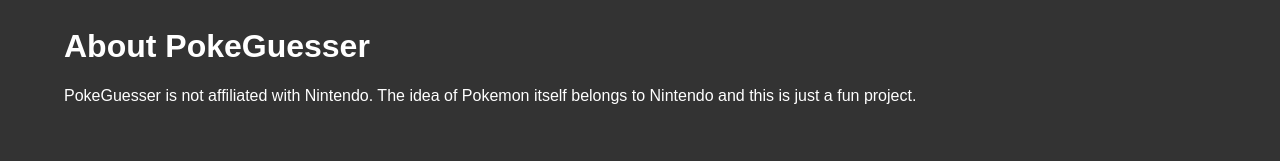
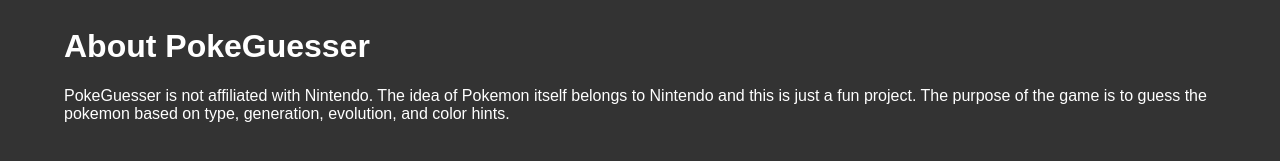
Before and after one commit to JasonLouie/SBA-307, a plain HTML site: page pages/about.html in a window 1280 px wide. Shown: the part 47-208 px from the top of the page. Drawn offline with Linux system fonts and the light colour scheme.

Commit message:
Updated README.md and fixed about.html styling

```diff
--- a/pages/about.html
+++ b/pages/about.html
@@ -34,7 +34,7 @@
             <div class="bg-pic"></div>
             <div class="about">
                 <h1>About PokeGuesser</h1>
-                <p>PokeGuesser is not affiliated with Nintendo. The idea of Pokemon itself belongs to Nintendo and this is just a fun project.</p>
+                <p>PokeGuesser is not affiliated with Nintendo. The idea of Pokemon itself belongs to Nintendo and this is just a fun project. The purpose of the game is to guess the pokemon based on type, generation, evolution, and color hints.</p>
             </div>
         </div>
     </body>
```
Also changed, not shown: 1 other file.
